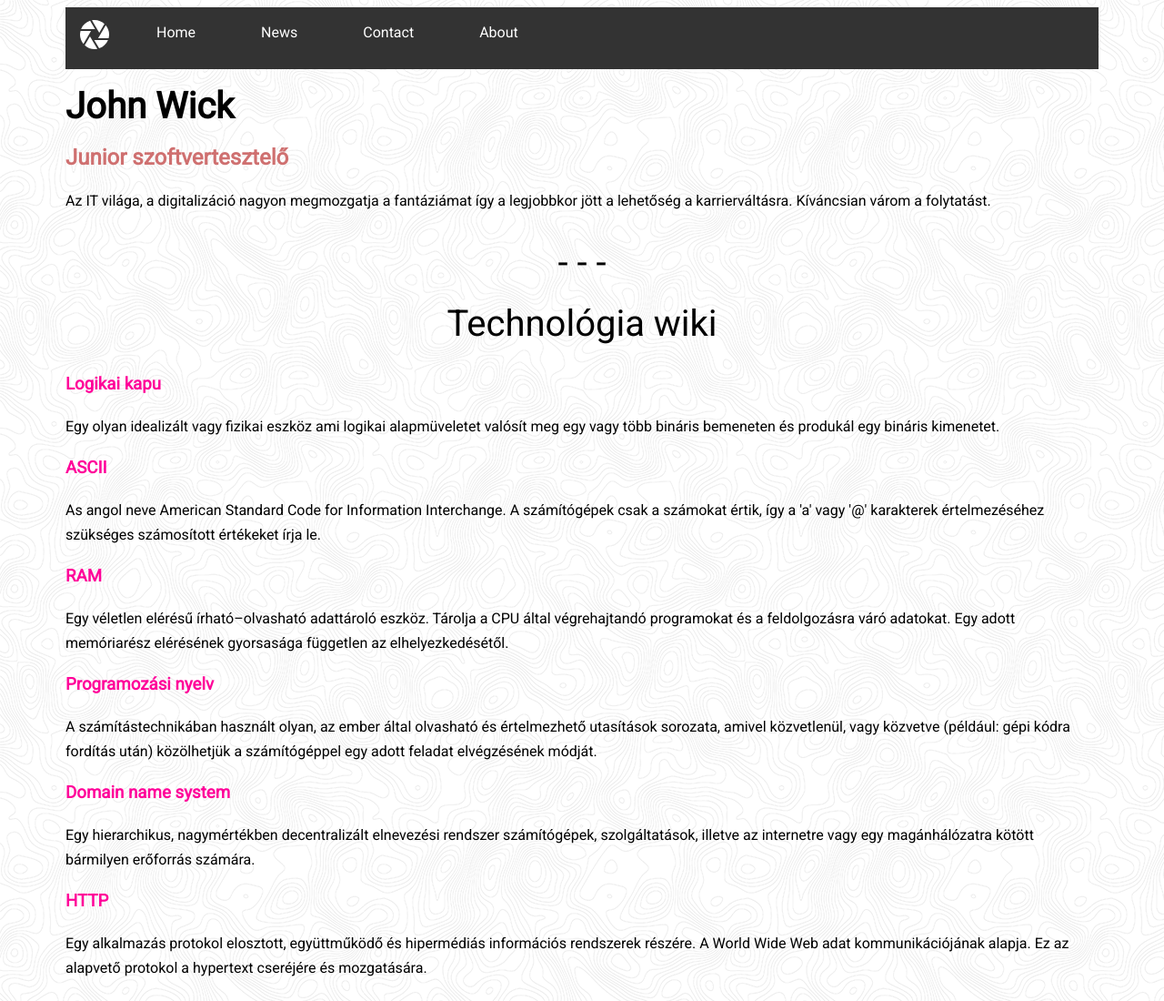
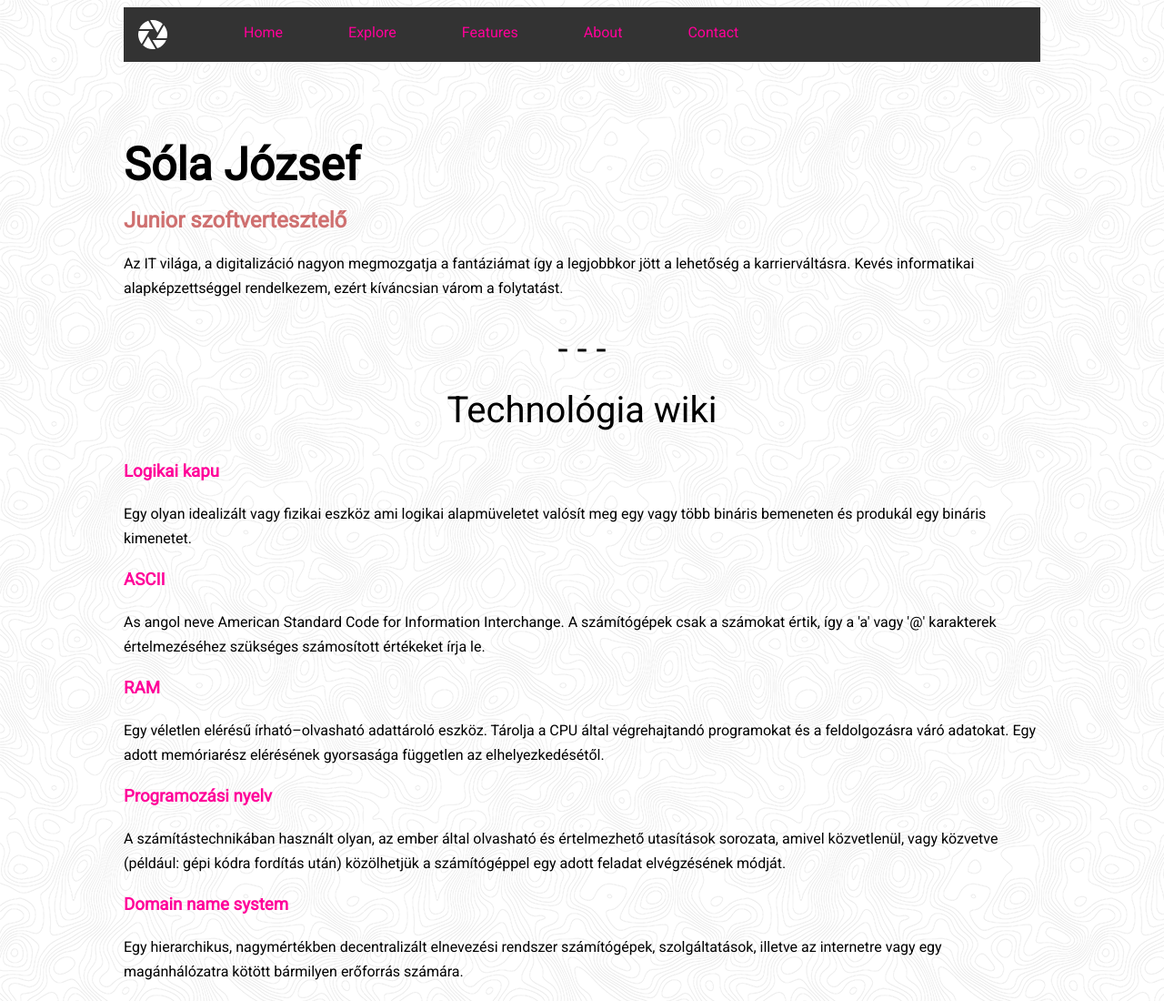
Before and after one commit to solajozsef/myFirstWebsite, a plain HTML site: page index.html in a window 1280 px wide. Shown: the top 1100 px of the page at 91% size. Drawn offline with Linux system fonts and the light colour scheme.

Commit message:
some changes

```diff
--- a/index.html
+++ b/index.html
@@ -8,6 +8,7 @@
     <link rel="stylesheet" href="styles.css">
     <link rel="stylesheet" href="https://fonts.googleapis.com/css?family=Roboto">
     <title>myFirstWebsite</title>
+
 </head>
 
 <body>
@@ -15,11 +16,13 @@
         <div id="teteje">
             <nav>
                 <ul>
-                    <li><img id=myimg src="assets/aperture.svg" alt=""></li>
+                    <li><img id=myimg src="assets/aperture.svg" alt=""></li><li></li>
                     <li><a class="active" href="#home">Home</a></li>
-                    <li><a href="#news">News</a></li>
+                    <li><a href="#explore">Explore</a></li>
+                    <li><a href="#features">Features</a></li>
+                    <li><a href="#about">About</a></li>
                     <li><a href="#contact">Contact</a></li>
-                    <li><a href="#about">About</a></li>
+
 
                 </ul>
             </nav>
@@ -27,12 +30,13 @@
 
         <div>
             <h1>
-                John Wick
+                Sóla József
             </h1>
             <h2>Junior szoftvertesztelő</h2>
 
             <p>Az IT világa, a digitalizáció nagyon megmozgatja a fantáziámat így a
-                legjobbkor jött a lehetőség a karrierváltásra. Kíváncsian várom a
+                legjobbkor jött a lehetőség a karrierváltásra. Kevés informatikai
+                alapképzettséggel rendelkezem, ezért kíváncsian várom a
                 folytatást.</p>
         </div>
 
--- a/styles.css
+++ b/styles.css
@@ -13,30 +13,34 @@ ul {
   li {
     float: left;
 
-    color: white;
     text-align: center;
     padding: 14px 16px;
 
   }
 
+  img {
+    float:left;
+  }
+
   li a {
-    display: inline;
-    color: white;
+    display: block;
+    color: #ff0099;
     text-decoration: none;
-    padding: 20px 20px;
+    padding: 0px 20px;
     text-align: center;
 
   }
 
-  li a:hover {
+
+li a:hover {
     background-color: #111;
-  }
+}
 
 
-  h1 {
-    font-size: 40px;
+h1 {
+    margin-top: 100px;
+    font-size: 50px;
     color: black;
-
 }
 
 h2 {
@@ -58,11 +62,11 @@ body {
     font-weight: normal;*/
 
     font: normal 16px "Roboto";
-    padding-left: 5%;
-    padding-right: 5%;
+    padding-left: 10%;
+    padding-right: 10%;
 
     line-height: 1.7em;
-    background-image: url("assets/topography.png");
+    background-image: url(assets/topography.png);
 }
 
 /*.container {
```
